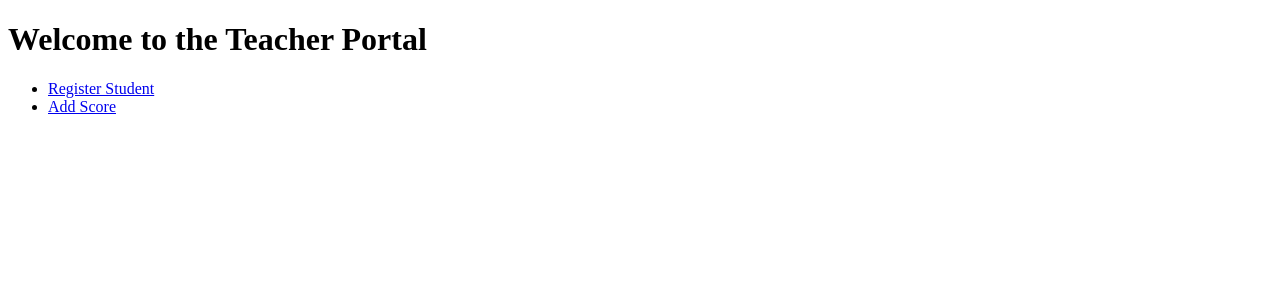
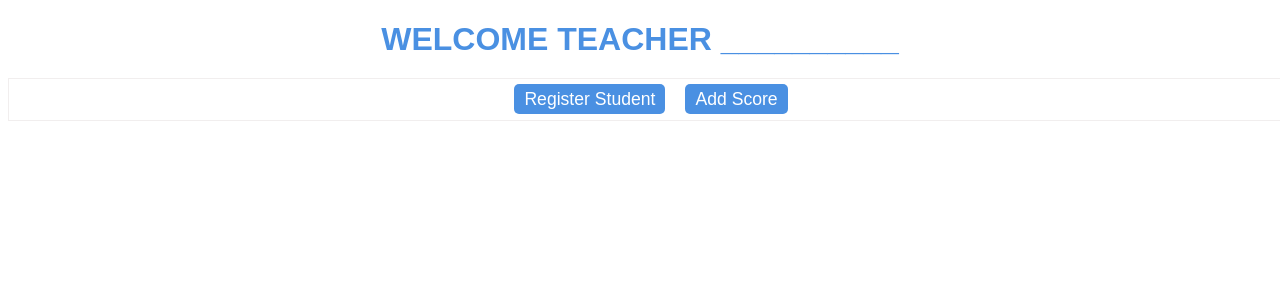
Before and after one commit to StanleyGemstone/SchoolWebs, a React (Create React App) app in the folder rhsweb/: page /teacherportal in a window 1280 px wide. Shown: the top 300 px of the page. Built offline with nearby package versions, Linux system fonts and the light colour scheme; no server answers; sample sign-in values are in the browser's storage.

Commit message:
Scss added to teacherportal but will be ediited later

```diff
--- a/rhsweb/src/pages/TeacherPortal.js
+++ b/rhsweb/src/pages/TeacherPortal.js
@@ -2,6 +2,8 @@ import React, { useEffect, useState } from "react";
 import { getAuth, onAuthStateChanged } from "firebase/auth";
 import { useNavigate } from "react-router-dom";
 import TeacherPortalNav from "../components/TeacherPortalNav";
+import "./TeacherPortal.scss";
+
 
 const TeacherPortal = () => {
   const [loading, setLoading] = useState(true); // Track loading state
@@ -28,8 +30,8 @@ const TeacherPortal = () => {
   }
 
   return (
-    <div>
-      <h1>Welcome to the Teacher Portal</h1>
+    <div className="teacher-portal">
+      <h1>WELCOME TEACHER __________</h1>
       <TeacherPortalNav />
     </div>
   );
--- /dev/null
+++ b/rhsweb/src/pages/TeacherPortal.scss
@@ -0,0 +1,80 @@
+/* Styling for Teacher Portal */
+.teacher-portal {
+  // display: flex;
+  font-family: Arial, sans-serif;
+  text-align: center;
+  // padding: 20px;
+  color: #333;
+
+  h1 {
+    font-size: 2rem;
+    color: #4a90e2; /* Light blue for the header */
+    margin-bottom: 20px;
+  }
+
+  p {
+    font-size: 1.2rem;
+    color: #555;
+  }
+
+  .loading {
+    font-size: 1.5rem;
+    font-weight: bold;
+    color: #888;
+  }
+}
+
+/* Navigation Styling */
+nav {
+  background-color: #ffffff; /* Light gray for nav background */
+  padding: 10px;
+  width: 100%;
+  border: 0.5px solid #f1eeee;
+  // margin: 20px 0;
+
+  ul {
+    display: flex;
+    justify-content: center;
+    list-style: none;
+    padding: 0;
+    margin: 0;
+
+    li {
+      margin: 0 10px;
+
+      a {
+        text-decoration: none;
+        font-size: 1.1rem;
+        color: white;
+        background-color: #4a90e2; /* Light blue for links */
+        padding: 5px 10px;
+        border-radius: 5px;
+        transition: background-color 0.3s;
+
+        &:hover {
+          background-color: #357ab8; /* Darker blue on hover */
+        }
+      }
+    }
+  }
+}
+
+/* Responsive Design */
+@media (max-width: 768px) {
+  .teacher-portal {
+    padding: 10px;
+
+    h1 {
+      font-size: 1.8rem;
+    }
+  }
+
+  nav ul {
+    flex-direction: column;
+    align-items: center;
+
+    li {
+      margin-bottom: 10px;
+    }
+  }
+}
```
